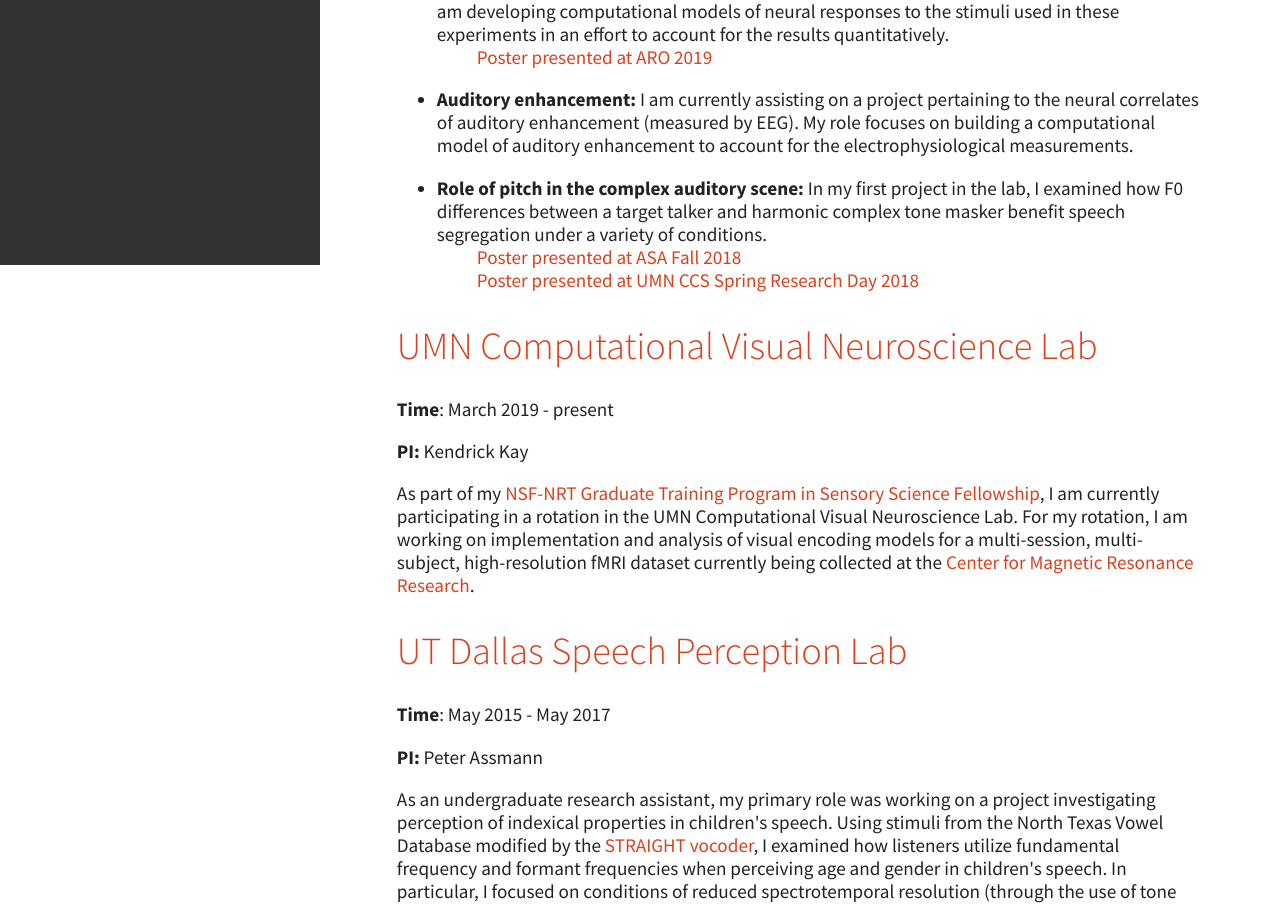
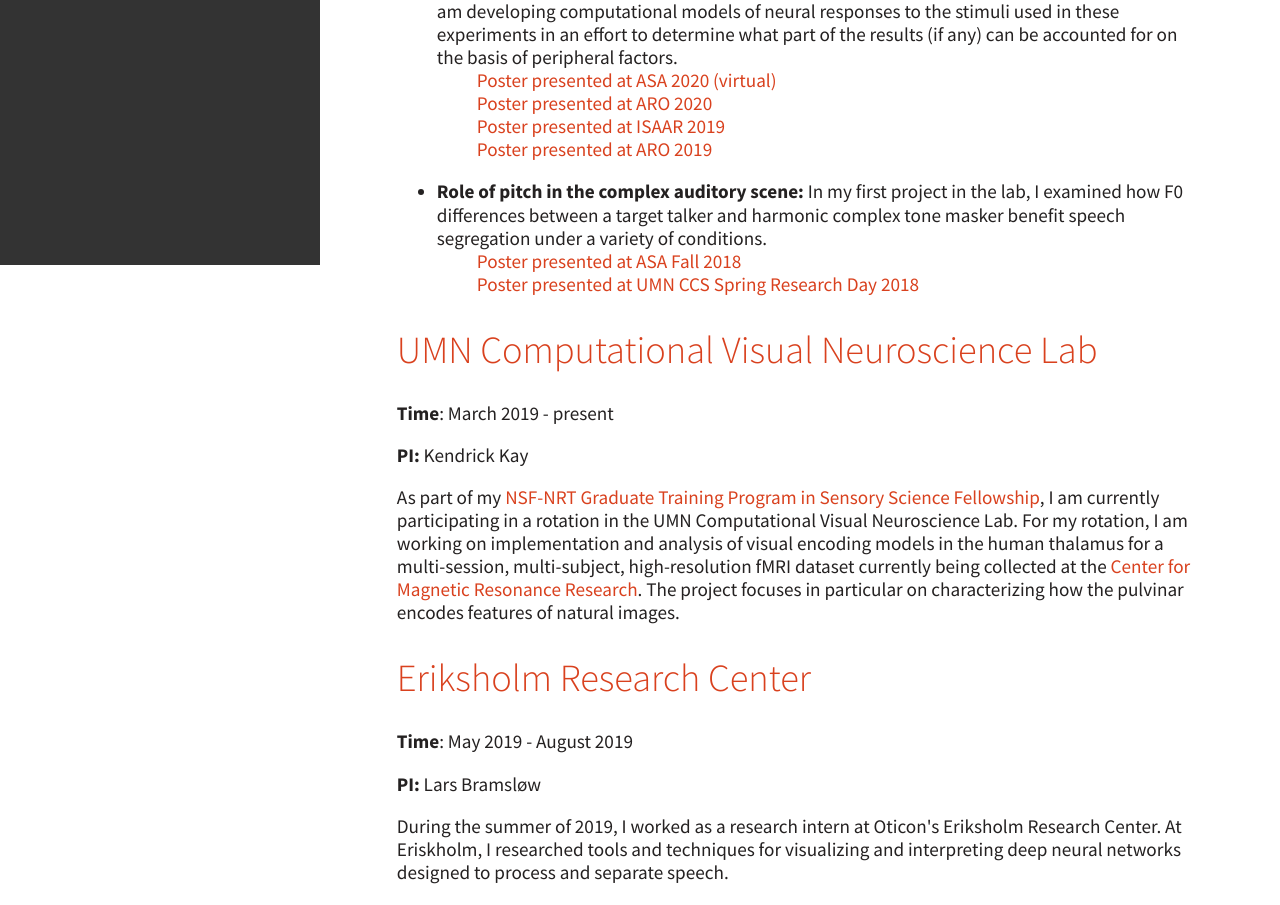
Before and after one commit to guestdaniel/guestdaniel.github.io, a plain HTML site: page pages/research.html in a window 1280 px wide. Shown: the part 535-1440 px from the top of the page. Drawn offline with Linux system fonts and the light colour scheme.

Commit message:
Updated website Jan 2021

```diff
--- a/pages/research.html
+++ b/pages/research.html
@@ -78,16 +78,16 @@
     <h2><a href="http://apc.psych.umn.edu">UMN Auditory Perception and Cognition Lab</a></h2>
 <p><strong>Time</strong>: September 2017 - present</p>
 <p><strong>PI:</strong> Andrew Oxenham</p>
-<p>I joined the Auditory Perception and Cognition Lab in September 2017. My research spans a variety of topics in psychacoustics:</p>
+<p>I joined the Auditory Perception and Cognition Lab in September 2017. My research spans a variety of topics in psychacoustics and computational modeling of the audtiory system:</p>
 <ul>
 <li>
 <dl>
-<dt><strong>Neural basis of pitch perception:</strong> One of my current projects focuses on examining pitch perception with harmonic complex tones composed entirely of high frequencies (i.e., &gt; 8 kHz). Previous research has demonstrated accurate pitch perception with such stimuli, and my present goal is to further investigate the neural code which mediates this pitch percept. To this end, I am investigating the ability of listeners to percieve pitch of high-frequency complex tone in the context of concurrent and spectrally-overlapping complex tone maskers. Additionally, I am developing computational models of neural responses to the stimuli used in these experiments in an effort to account for the results quantitatively.</dt>
-<dd><a href="https://guestdaniel.github.io/download/GuestOxenhamARO19.pdf">Poster presented at ARO 2019</a></dd>
+<dt><strong>Neural basis of pitch perception:</strong> One of my current projects focuses on examining pitch perception with harmonic complex tones composed entirely of high frequencies (i.e., &gt; 8 kHz). Previous research has demonstrated accurate pitch perception with such stimuli, and my present goal is to further investigate the neural code which mediates this pitch percept. To this end, I am investigating the ability of listeners to percieve pitch of high-frequency complex tone in the context of concurrent and spectrally-overlapping complex tone maskers. Additionally, I am developing computational models of neural responses to the stimuli used in these experiments in an effort to determine what part of the results (if any) can be accounted for on the basis of peripheral factors.</dt>
+<dd><a href="https://guestdaniel.github.io/download/GuestOxenhamASA2020.pdf">Poster presented at ASA 2020 (virtual)</a></dd>
+<dd><a href="https://guestdaniel.github.io/download/GuestOxenhamARO2020.pdf">Poster presented at ARO 2020</a></dd>
+<dd><a href="https://guestdaniel.github.io/download/GuestOxenhamISAAR2019.pdf">Poster presented at ISAAR 2019</a></dd>
+<dd><a href="https://guestdaniel.github.io/download/GuestOxenhamARO19.pdf">Poster presented at ARO 2019</a>    </dd>
 </dl>
-</li>
-<li>
-<p><strong>Auditory enhancement:</strong> I am currently assisting on a project pertaining to the neural correlates of auditory enhancement (measured by EEG). My role focuses on building a computational model of auditory enhancement to account for the electrophysiological measurements.</p>
 </li>
 <li>
 <dl>
@@ -100,7 +100,11 @@
 <h2><a href="http://cvnlab.net/home.shtml">UMN Computational Visual Neuroscience Lab</a></h2>
 <p><strong>Time</strong>: March 2019 - present</p>
 <p><strong>PI:</strong> Kendrick Kay </p>
-<p>As part of my <a href="http://catss.umn.edu/opportunities.htm">NSF-NRT Graduate Training Program in Sensory Science Fellowship</a>, I am currently participating in a rotation in the UMN Computational Visual Neuroscience Lab. For my rotation, I am working on implementation and analysis of visual encoding models for a multi-session, multi-subject, high-resolution fMRI dataset currently being collected at the <a href="https://www.cmrr.umn.edu/">Center for Magnetic Resonance Research</a>. </p>
+<p>As part of my <a href="http://catss.umn.edu/opportunities.htm">NSF-NRT Graduate Training Program in Sensory Science Fellowship</a>, I am currently participating in a rotation in the UMN Computational Visual Neuroscience Lab. For my rotation, I am working on implementation and analysis of visual encoding models in the human thalamus for a multi-session, multi-subject, high-resolution fMRI dataset currently being collected at the <a href="https://www.cmrr.umn.edu/">Center for Magnetic Resonance Research</a>. The project focuses in particular on characterizing how the pulvinar encodes features of natural images.</p>
+<h2><a href="https://www.eriksholm.com/">Eriksholm Research Center</a></h2>
+<p><strong>Time</strong>: May 2019 - August 2019 </p>
+<p><strong>PI:</strong> Lars Bramsløw</p>
+<p>During the summer of 2019, I worked as a research intern at Oticon's Eriksholm Research Center. At Eriskholm, I researched tools and techniques for visualizing and interpreting deep neural networks designed to process and separate speech. </p>
 <h2><a href="https://www.utdallas.edu/~assmann/">UT Dallas Speech Perception Lab</a></h2>
 <p><strong>Time</strong>: May 2015 - May 2017 </p>
 <p><strong>PI:</strong> Peter Assmann</p>
```
Also changed, not shown: pages/cv.html (+3 -2 lines), 4 other files.
